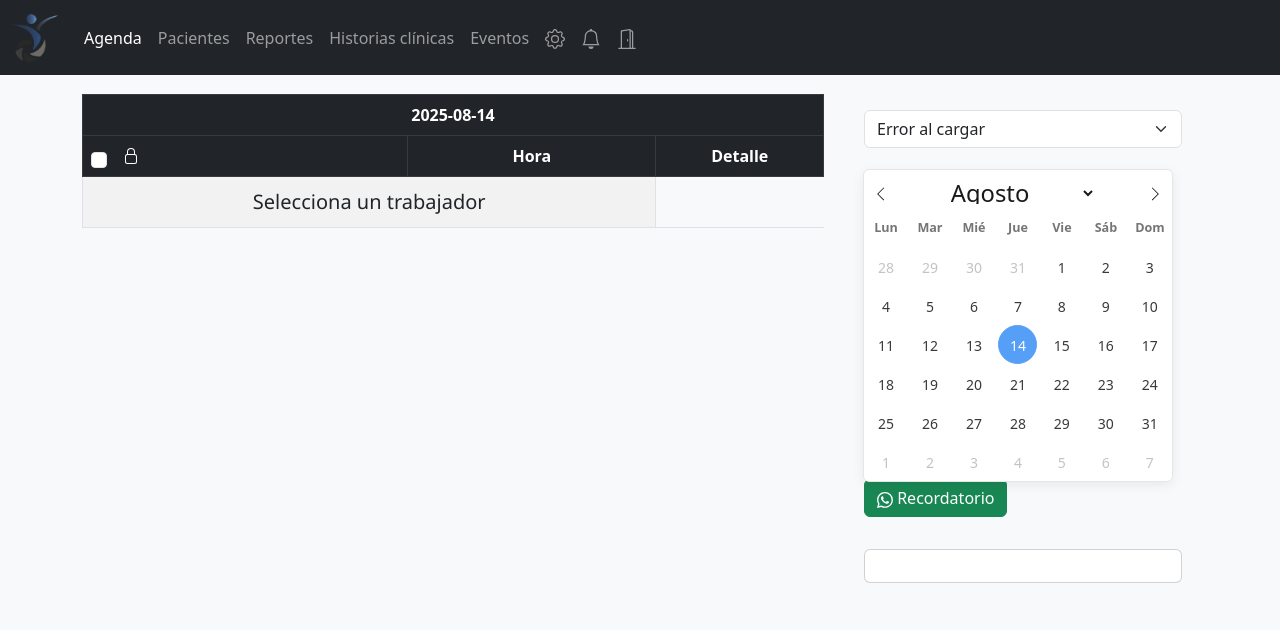
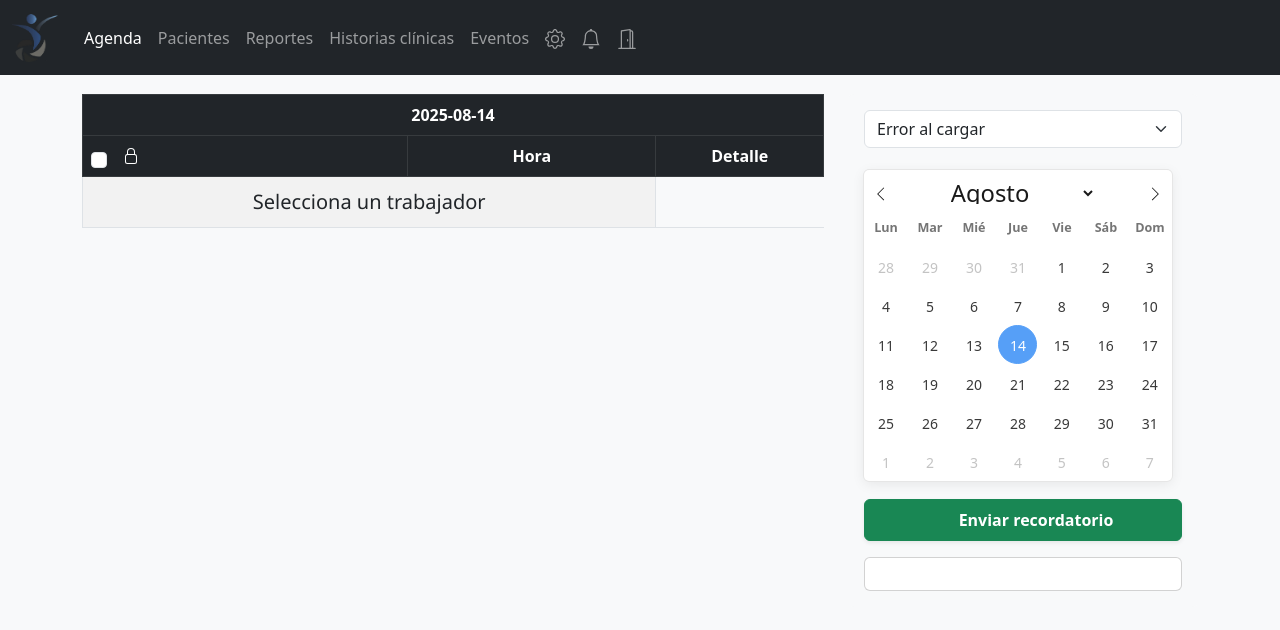
Before and after one commit to JorgeGL2002/Consultorio-ADIS-Frontend, a website: page citas/agenda.html in a window 1280 px wide. Drawn offline with nearby package versions, Linux system fonts and the light colour scheme; no server answers; some icons are missing.

Commit message:
Update agenda.html

```diff
--- a/citas/agenda.html
+++ b/citas/agenda.html
@@ -133,13 +133,13 @@
         <option value="" disabled selected>Cargando usuarios...</option>
       </select>
       <div id="fechaSeleccionada" class="desktop-only"></div>
-      <button class="btn btn-success mb-3" id="recordatorioWhastAppDIA" type="button">
-        <svg xmlns="http://www.w3.org/2000/svg" width="16" height="16" fill="currentColor" class="bi bi-whatsapp"
-          viewBox="0 0 16 16">
-          <path
-            d="M13.601 2.326A7.85 7.85 0 0 0 7.994 0C3.627 0 .068 3.558.064 7.926c0 1.399.366 2.76 1.057 3.965L0 16l4.204-1.102a7.9 7.9 0 0 0 3.79.965h.004c4.368 0 7.926-3.558 7.93-7.93A7.9 7.9 0 0 0 13.6 2.326zM7.994 14.521a6.6 6.6 0 0 1-3.356-.92l-.24-.144-2.494.654.666-2.433-.156-.251a6.56 6.56 0 0 1-1.007-3.505c0-3.626 2.957-6.584 6.591-6.584a6.56 6.56 0 0 1 4.66 1.931 6.56 6.56 0 0 1 1.928 4.66c-.004 3.639-2.961 6.592-6.592 6.592m3.615-4.934c-.197-.099-1.17-.578-1.353-.646-.182-.065-.315-.099-.445.099-.133.197-.513.646-.627.775-.114.133-.232.148-.43.05-.197-.1-.836-.308-1.592-.985-.59-.525-.985-1.175-1.103-1.372-.114-.198-.011-.304.088-.403.087-.088.197-.232.296-.346.1-.114.133-.198.198-.33.065-.134.034-.248-.015-.347-.05-.099-.445-1.076-.612-1.47-.16-.389-.323-.335-.445-.34-.114-.007-.247-.007-.38-.007a.73.73 0 0 0-.529.247c-.182.198-.691.677-.691 1.654s.71 1.916.81 2.049c.098.133 1.394 2.132 3.383 2.992.47.205.84.326 1.129.418.475.152.904.129 1.246.08.38-.058 1.171-.48 1.338-.943.164-.464.164-.86.114-.943-.049-.084-.182-.133-.38-.232" />
+      <button
+        class="btn btn-success w-100 py-2 d-flex align-items-center justify-content-center gap-2 shadow-sm hover-scale"
+        id="recordatorioWhastAppDIA" type="button" style="margin-top: 20px;">
+        <svg xmlns="http://www.w3.org/2000/svg" width="18" height="18" fill="currentColor" class="bi bi-whatsapp">
+          <path d="M13.601 2.326A7.85..." />
         </svg>
-        Recordatorio
+        <span class="fw-semibold">Enviar recordatorio</span>
       </button>
       <div class="col-12 mt-3">
         <div class="card notas-card">
```
